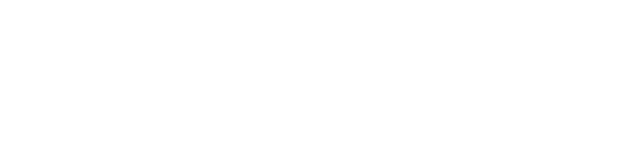
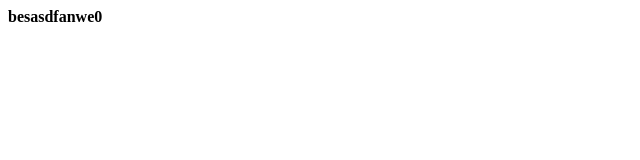
Before and after one commit to StagDeveloper/uhdwebdevgroupproject, a plain HTML site: page homepage.html in a window 1280 px wide. Shown: the whole page, without its empty margins (0-640 px from the left). Drawn offline with Linux system fonts and the light colour scheme.

Commit message:
Update homepage.html

```diff
--- a/homepage.html
+++ b/homepage.html
@@ -9,7 +9,7 @@
 
      <header>
 
-
+        <p><b>besasdfanwe0</b></p>
 
 
 
```
